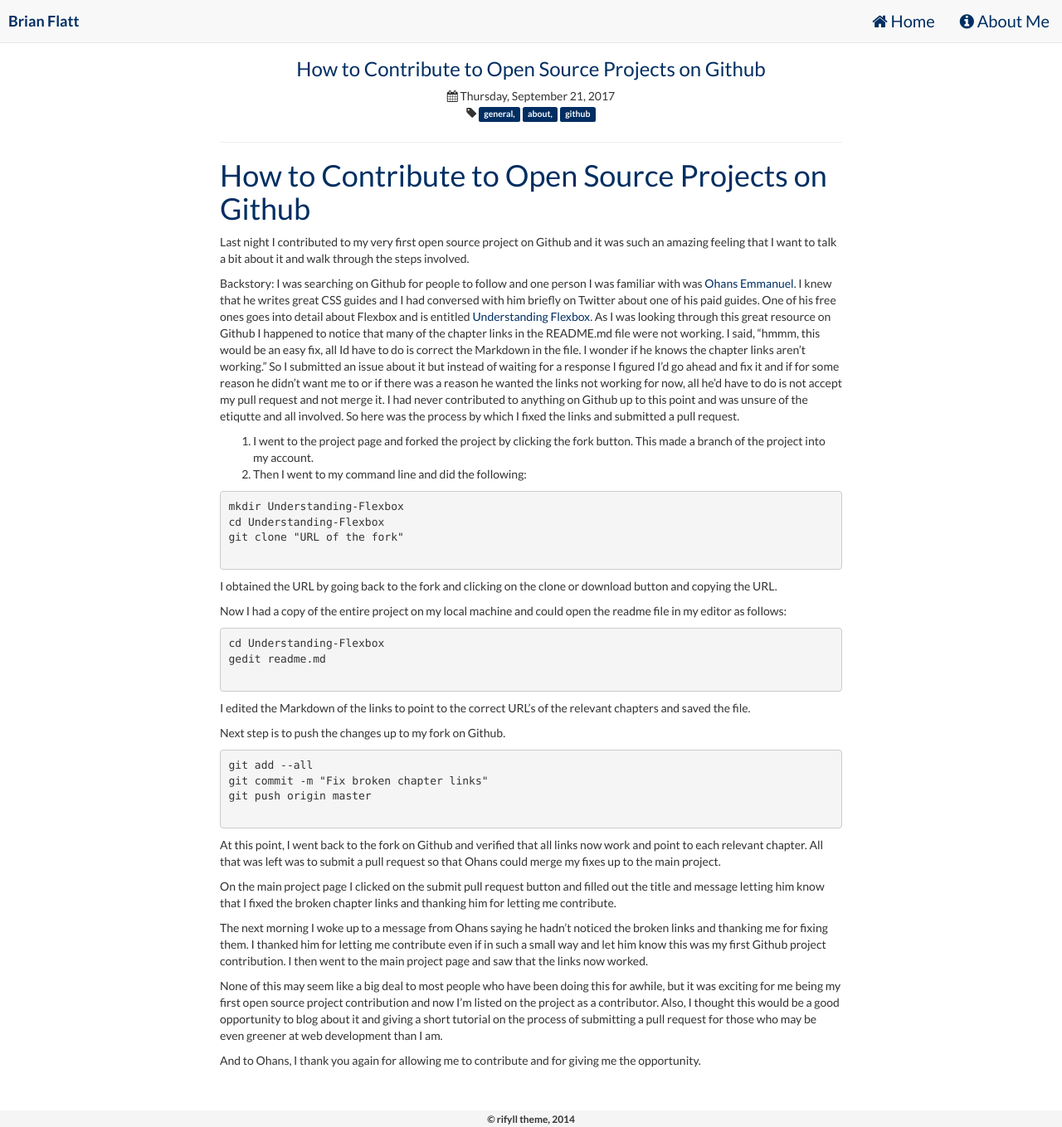
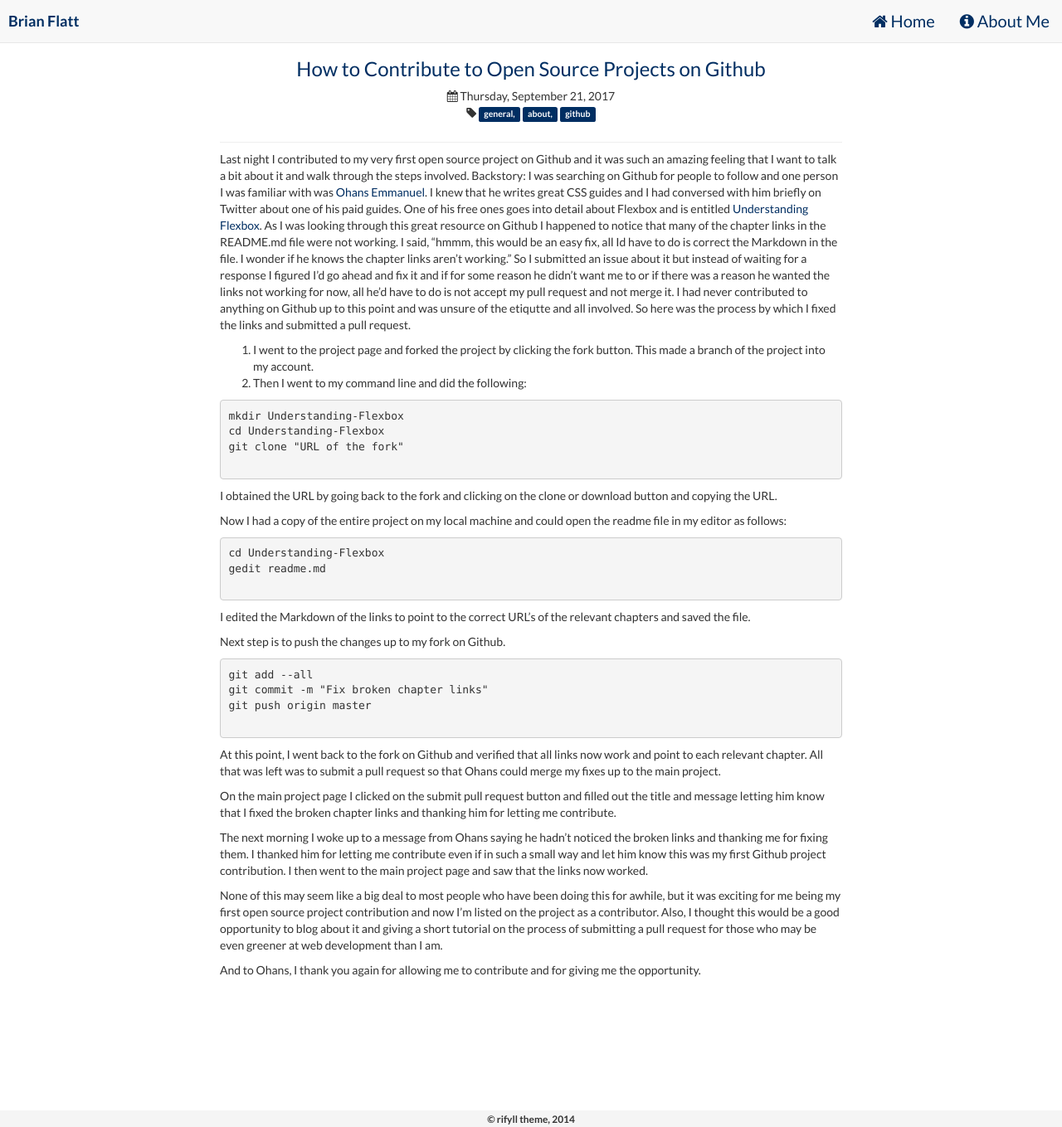
Before and after one commit to bflatt72/myblog, a Jekyll site: the page built from _posts/2017-09-21-github-howto-contribute.md, in a window 1280 px wide and 1359 px high. Shown: the whole window at 83% size. Built offline with Jekyll 4.4.1, drawn with Linux system fonts in a browser that asks for light colours; nearby versions of some CDN libraries.

Commit message:
edit blog

```diff
--- a/_posts/2017-09-21-github-howto-contribute.md
+++ b/_posts/2017-09-21-github-howto-contribute.md
@@ -11,10 +11,10 @@ tags: general, about, github
 
 
 
-# How to Contribute to Open Source Projects on Github
+
 
 Last night I contributed to my very first open source project on Github and it was such an amazing feeling that I want to talk a bit about it and walk through the steps involved.
-
+<!--more-->
 Backstory: I was searching on Github for people to follow and one person I was familiar with was [Ohans Emmanuel](https://github.com/ohansemmanuel). I knew that he writes great CSS guides and I had conversed with him briefly on Twitter about one of his paid guides. One of his free ones goes into detail about Flexbox and is entitled [Understanding Flexbox](https://github.com/ohansemmanuel/Understanding-Flexbox). As I was looking through this great resource on Github I happened to notice that many of the chapter links in the README.md file were not working. I said, "hmmm, this would be an easy fix, all Id have to do is correct the Markdown in the file. I wonder if he knows the chapter links aren't working." So I submitted an issue about it but instead of waiting for a response I figured I'd go ahead and fix it and if for some reason he didn't want me to or if there was a reason he wanted the links not working for now, all he'd have to do is not accept my pull request and not merge it. I had never contributed to anything on Github up to this point and was unsure of the etiqutte and all involved. So here was the process by which I fixed the links and submitted a pull request.
 
 1. I went to the project page and forked the project by clicking the fork button. This made a branch of the project into my account.
```
